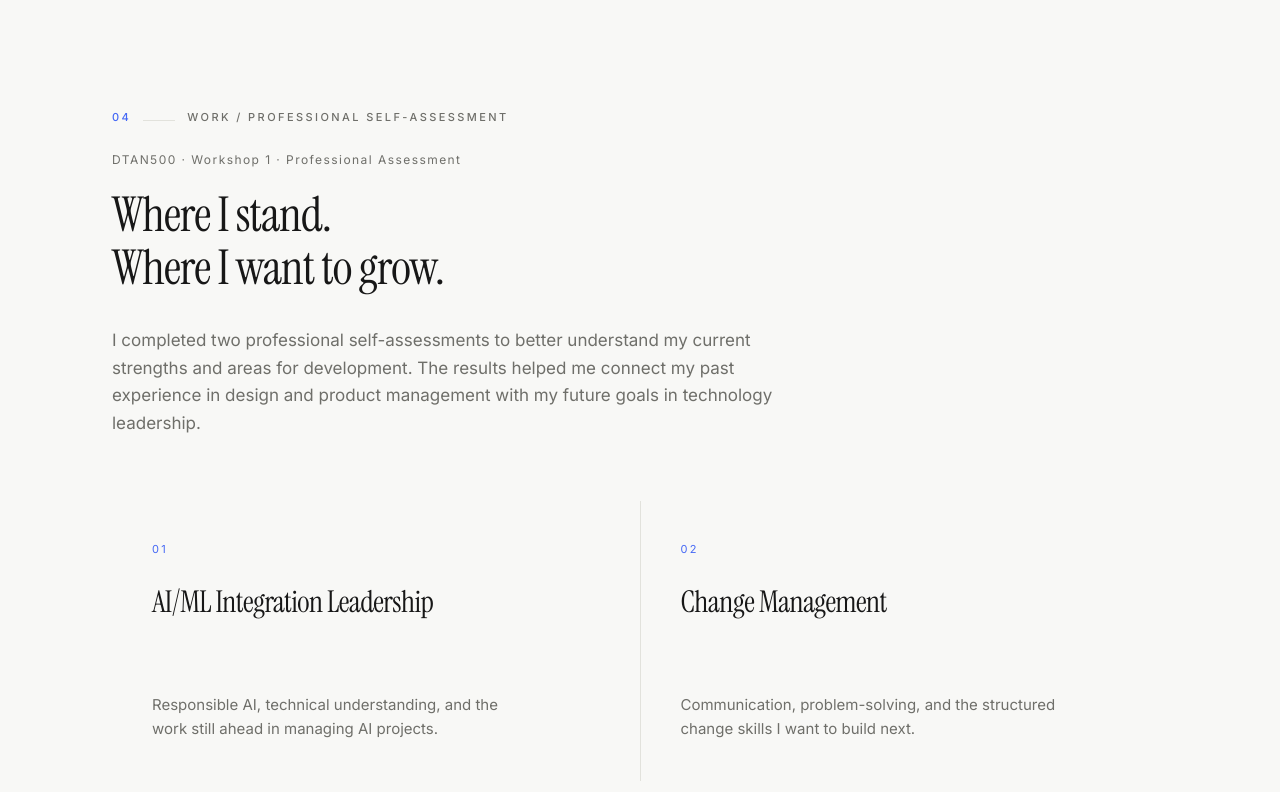
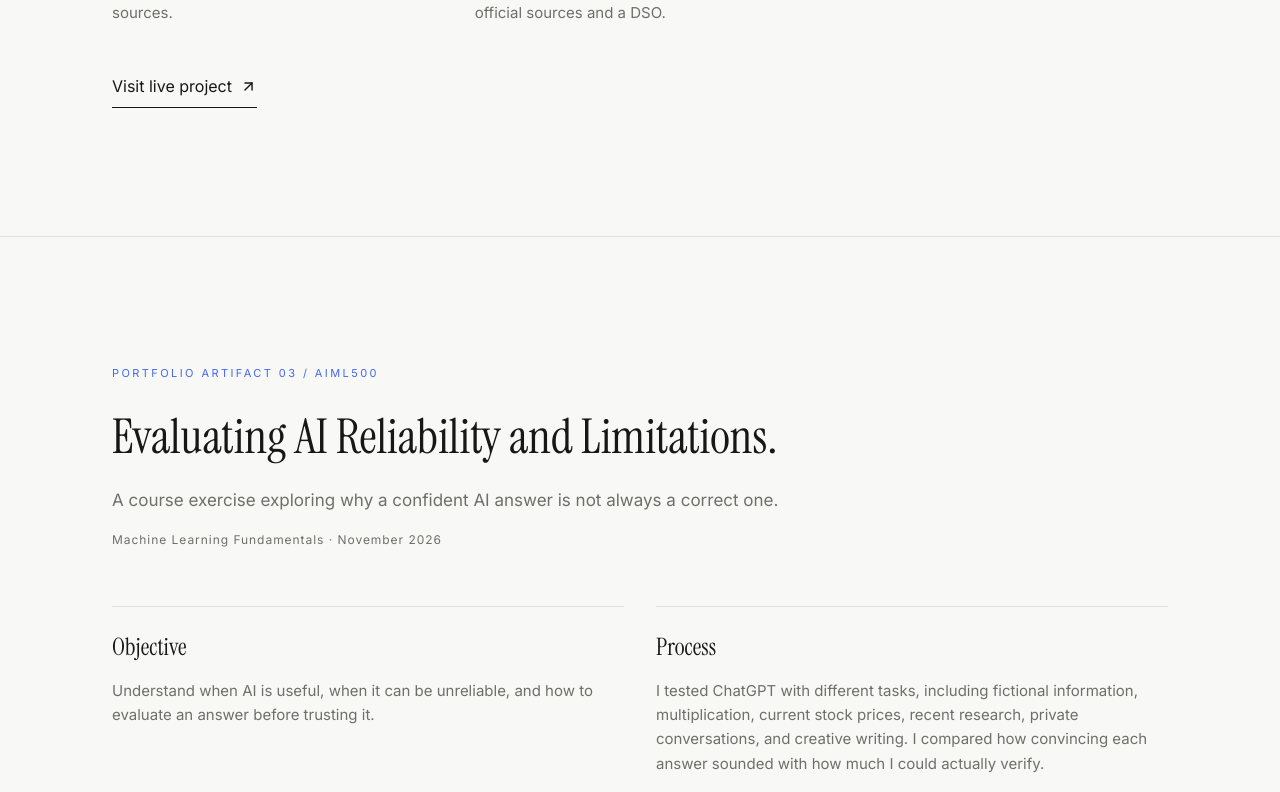
Before and after one commit to shawen559-oss/portfolio, a React (Vite) app: page / in a window 1280 px wide. Shown: the part 5206-5998 px from the top of the page. Built offline with nearby package versions, Linux system fonts and the light colour scheme.

Commit message:
Add AIML500 portfolio Artifact 3 to existing site
* Add AIML500 AI reliability artifact case study

* Display AI reliability artifact in portfolio

* Link Artifact 3 from selected work

```diff
--- a/src/App.tsx
+++ b/src/App.tsx
@@ -1,4 +1,5 @@
 import { About } from './components/About'
+import { AiReliabilityArtifact } from './components/AiReliabilityArtifact'
 import { AimlAssessment } from './components/AimlAssessment'
 import { AssessmentIntro } from './components/AssessmentIntro'
 import { ChangeAssessment } from './components/ChangeAssessment'
@@ -25,6 +26,7 @@ export default function App() {
         <About />
         <FeaturedWork />
         <First30CaseStudy />
+        <AiReliabilityArtifact />
         <AssessmentIntro />
         <AimlAssessment />
         <ChangeAssessment />
--- /dev/null
+++ b/src/components/AiReliabilityArtifact.tsx
@@ -0,0 +1,77 @@
+import { ArrowUpRight } from 'lucide-react'
+import { Container } from './Container'
+import { Reveal } from './Reveal'
+
+const details = [
+  {
+    heading: 'Objective',
+    body: 'Understand when AI is useful, when it can be unreliable, and how to evaluate an answer before trusting it.',
+  },
+  {
+    heading: 'Process',
+    body: 'I tested ChatGPT with different tasks, including fictional information, multiplication, current stock prices, recent research, private conversations, and creative writing. I compared how convincing each answer sounded with how much I could actually verify.',
+  },
+  {
+    heading: 'Tools',
+    body: 'ChatGPT, critical thinking, task comparison, and independent verification methods such as calculators and up-to-date sources.',
+  },
+  {
+    heading: 'Value Proposition',
+    body: 'Knowing when to question AI helps me choose the right tool, avoid unsupported claims, and make more careful decisions in product design and data analytics.',
+  },
+]
+
+export function AiReliabilityArtifact() {
+  return (
+    <section id="ai-reliability" className="scroll-mt-24 border-t border-line py-24 sm:py-32">
+      <Container>
+        <Reveal>
+          <p className="text-[11px] tracking-[.22em] text-accent uppercase">Portfolio Artifact 03 / AIML500</p>
+          <h2 className="mt-6 max-w-4xl font-display text-4xl leading-tight sm:text-5xl">Evaluating AI Reliability and Limitations.</h2>
+          <p className="mt-5 max-w-2xl text-[17px] leading-relaxed text-muted">
+            A course exercise exploring why a confident AI answer is not always a correct one.
+          </p>
+          <p className="mt-4 text-[12px] tracking-[.08em] text-muted">Machine Learning Fundamentals · November 2026</p>
+        </Reveal>
+
+        <div className="mt-14 grid gap-8 md:grid-cols-2">
+          {details.map((item, index) => (
+            <Reveal key={item.heading} delay={index * 0.05}>
+              <div className="h-full border-t border-line pt-6">
+                <h3 className="font-display text-2xl">{item.heading}</h3>
+                <p className="mt-4 max-w-xl text-[15px] leading-relaxed text-muted">{item.body}</p>
+              </div>
+            </Reveal>
+          ))}
+        </div>
+
+        <Reveal>
+          <div className="mt-14 border-t border-line pt-8">
+            <h3 className="font-display text-3xl">What I learned.</h3>
+            <p className="mt-4 max-w-3xl text-[16px] leading-relaxed text-muted">
+              I questioned a prompt about Velmora because I had never heard of the country.
+              I also reconsidered my first impression that AI was a good fit for exact multiplication.
+              A calculator is more dependable for that task. AI can help draft a cover letter
+              or brainstorm product names, but current information needs updated sources.
+              It also cannot recall private conversations it has not received.
+            </p>
+            <p className="mt-5 max-w-3xl text-[15px] leading-relaxed text-muted">
+              For this portfolio, I organized the original exercise into a clear objective,
+              process, tools, and practical value so that readers can see both the work and
+              what I learned from it.
+            </p>
+            <a
+              href="https://chatgpt.com/share/6af8e424-2c14-83ea-a330-dbc76755e89a"
+              target="_blank"
+              rel="noopener noreferrer"
+              className="mt-9 inline-flex items-center gap-2 border-b border-ink pb-2 text-[14px] hover:text-accent"
+            >
+              View original ChatGPT exercise <ArrowUpRight size={17} />
+            </a>
+            <p className="mt-3 text-[12px] text-muted">Evidence: shared conversation from the AIML500 exercise.</p>
+          </div>
+        </Reveal>
+      </Container>
+    </section>
+  )
+}
--- a/src/components/FeaturedWork.tsx
+++ b/src/components/FeaturedWork.tsx
@@ -7,6 +7,7 @@ const works = [
  {number:'02',category:'Product Development / Go-to-Market',title:'Foldie — From Concept to Launch',description:'Led the development and launch of a foldable 3-in-1 wireless charger at Woodie Milano, connecting user research, product strategy, production, and brand communication.',href:'#cv',cta:'See Experience'},
  {number:'03',category:'Packaging / Supply Chain',title:'Movopack — Design to Delivery',description:'Packaging design and production work spanning brand experience, suppliers, manufacturing, and international logistics.',href:'#cv',cta:'See Experience'},
  {number:'04',category:'AI Leadership / Professional Development',title:'Professional Self-Assessment',description:'AI/ML Integration Leadership and Change Management: strengths, areas to improve, and a practical development roadmap.',href:'#assessment',cta:'Explore Assessment'},
+ {number:'05',category:'AI Evaluation / AIML500',title:'Evaluating AI Reliability and Limitations',description:'A course exercise testing where AI helps, where it can fail, and why verification matters.',href:'#ai-reliability',cta:'Explore Artifact 3'},
 ]
 export function FeaturedWork(){return <section id="work" className="scroll-mt-24 border-t border-line py-24 sm:py-32"><Container><Reveal><SectionLabel number="02" label="Work"/><h2 className="font-display text-4xl leading-[1.1] tracking-[-0.02em] sm:text-5xl">Selected Work.</h2></Reveal>
  <div className="mt-14">{works.map((work,index)=><Reveal key={work.number} delay={index*.04}><article className="grid gap-5 border-t border-line py-10 md:grid-cols-[90px_1fr] md:gap-8"><span className="text-[12px] tracking-[0.16em] text-accent">{work.number}</span><div><p className="text-[11px] font-medium tracking-[0.2em] text-muted uppercase">{work.category}</p><h3 className="mt-4 font-display text-3xl leading-tight sm:text-[42px]">{work.title}</h3><p className="mt-4 max-w-2xl text-[16px] leading-relaxed text-muted">{work.description}</p>{index===0&&<a href="#first30" className="mt-7 block max-w-3xl overflow-hidden rounded-xl border border-line" aria-label="Explore First30 case study"><img src={`${import.meta.env.BASE_URL}images/first30-interface.png`} alt="First30 arrival checklist, SEVIS check-in, deadlines, DSO contact, and AI chat interface" className="block h-auto w-full" loading="lazy" /></a>}<a href={work.href} className="mt-6 inline-flex items-center gap-2 text-[14px] hover:text-accent">{work.cta} <ArrowRight size={16}/></a></div></article></Reveal>)}</div>
```
